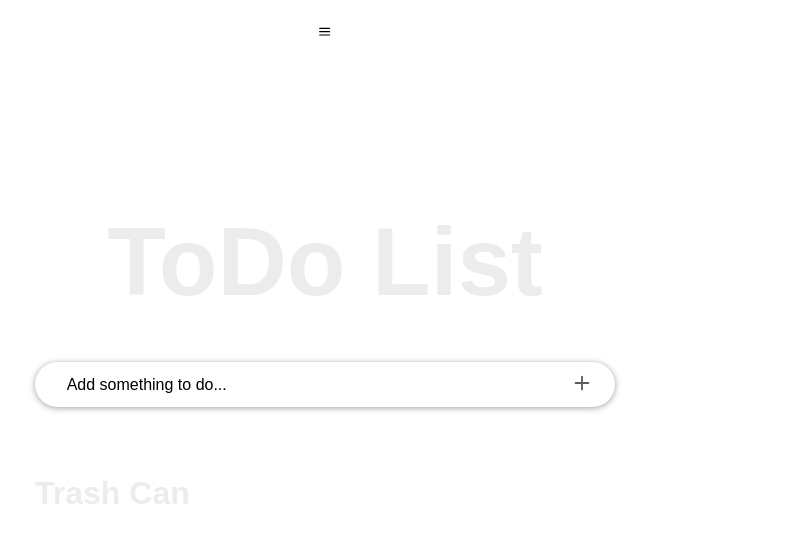
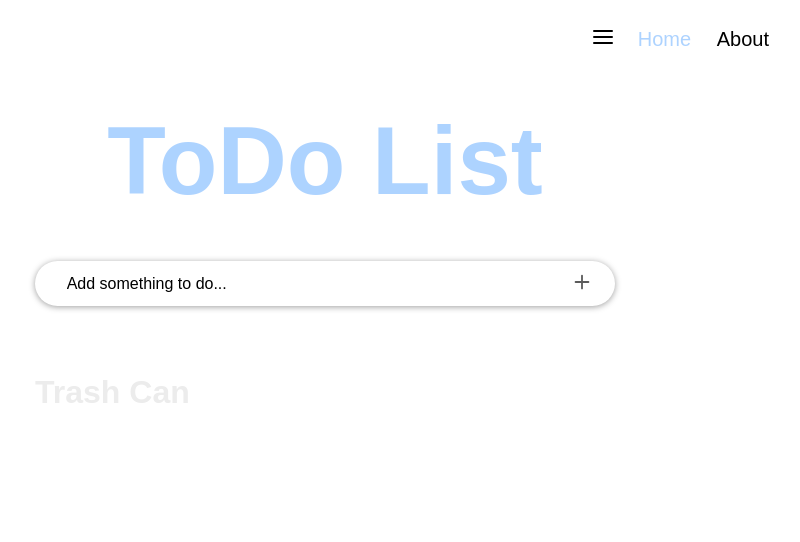
Before and after one commit to IgorJBjelica/ReactApp, a React app: page / in a window 1280 px wide. Shown: the whole page, without its empty margins (315-1115 px from the left). Built offline with nearby package versions, Linux system fonts and the light colour scheme.

Commit message:
style changes

```diff
--- a/src/functionBased/components/Header.module.scss
+++ b/src/functionBased/components/Header.module.scss
@@ -7,7 +7,7 @@
         font-weight: 600;
         margin-bottom: 2rem;
         line-height: 1em;
-        color: #ececec;
+        color: #0075ff52;
         text-align: center;
     }
 }
--- a/src/functionBased/components/Navbar.module.scss
+++ b/src/functionBased/components/Navbar.module.scss
@@ -1,24 +1,53 @@
 .nav-container {
+    align-self: flex-end;
+    display: flex;
+    flex-direction: row-reverse;
+
     button {
         padding: 25px 10px;
         background: transparent;
         border: none;
+        cursor: pointer;
+
+        svg {
+            width: 24px;
+            height: 24px;
+        }
     }
 
     ul {
-        display: none;
+        display: flex;
+        flex-wrap: nowrap;
+        overflow: hidden;
+        // width: 0;
+        position: relative;
+        right: -100%;
+        overflow: hidden;
+
+        transition: all 8s ease-in-out;
 
         &.showMenu {
-            display: block;
+            // width: auto;
+            right: 0;
         }
-    }
 
-    a {
-        &.link {
-            background-color: yellowgreen !important;
-        }
-        &.link-active {
-            background-color: yellow !important;
+        li {
+            list-style-type: none;
+            padding: 0 .8rem;
+            align-self: center;
+
+            a {
+                font-size: 20px;
+                text-decoration: none;
+
+                &.link {
+                    color: #000;
+                }
+
+                &.link-active {
+                    color: #0075ff52;
+                }
+            }
         }
     }
 }
--- a/src/functionBased/components/TodoContainer.module.scss
+++ b/src/functionBased/components/TodoContainer.module.scss
@@ -8,7 +8,7 @@
 
     .inner {
         width: 100%;
-        padding: 8rem 10px 4rem;
+        padding: 1rem 10px 4rem;
 
         .trash-header {
             color: #ececec;
```
